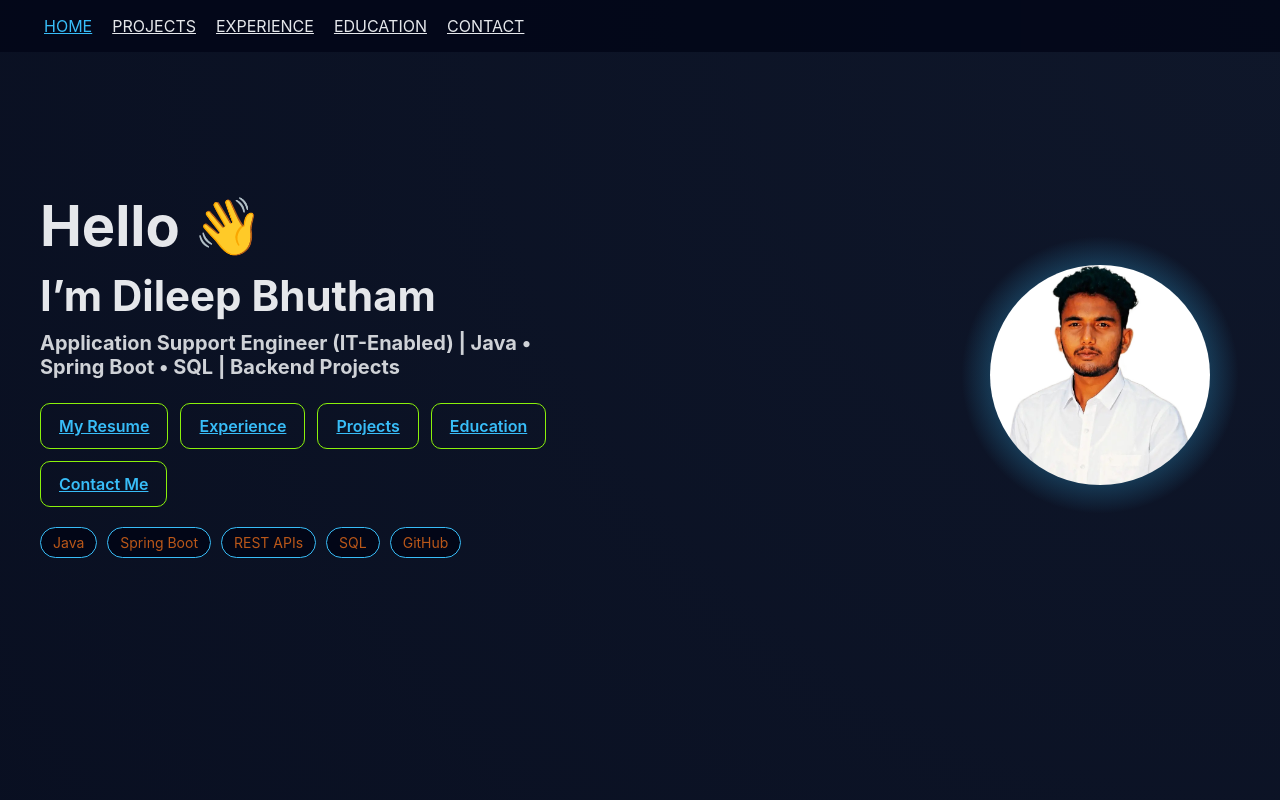
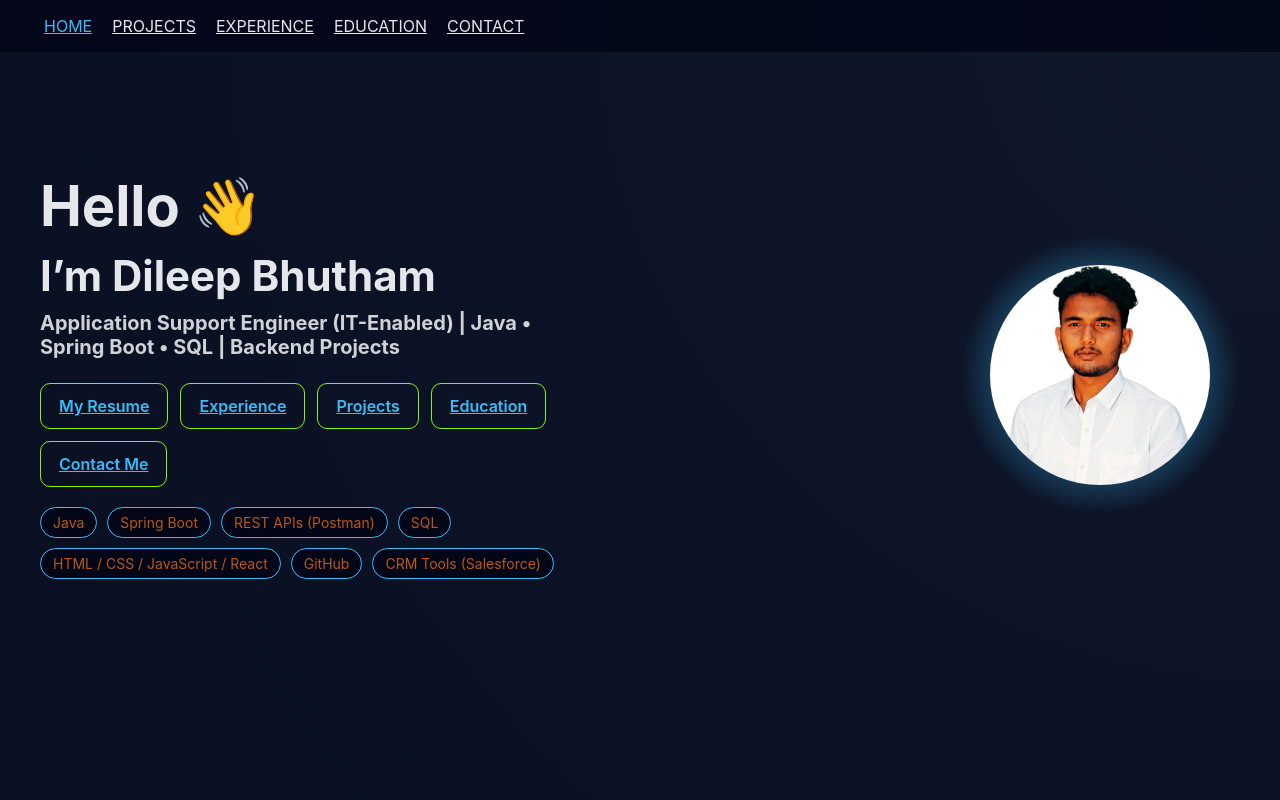
Before and after one commit to DileepNiki121/DileepNiki-PortFolio-Page, a React (Vite) app: page / in a window 1280 px wide. Shown: the top 800 px of the page. Built offline with nearby package versions, Linux system fonts and the light colour scheme.

Commit message:
Update skills section in Hero component to include Postman and Salesforce

```diff
--- a/src/components/Hero.jsx
+++ b/src/components/Hero.jsx
@@ -22,9 +22,12 @@ function Hero() {
      <div className="skills">
   <span className="skill java">Java</span>
   <span className="skill spring">Spring Boot</span>
-  <span className="skill api">REST APIs</span>
+<span className="skill api"> REST APIs (Postman) </span>
   <span className="skill sql">SQL</span>
-  <span className="skill github">GitHub</span>
+  <span className="skill frontend">HTML / CSS / JavaScript / React </span>
+<span className="skill github">GitHub</span>
+ <span className="skill crm"> CRM Tools (Salesforce)
+</span>
 </div>
 
       </div>
```
